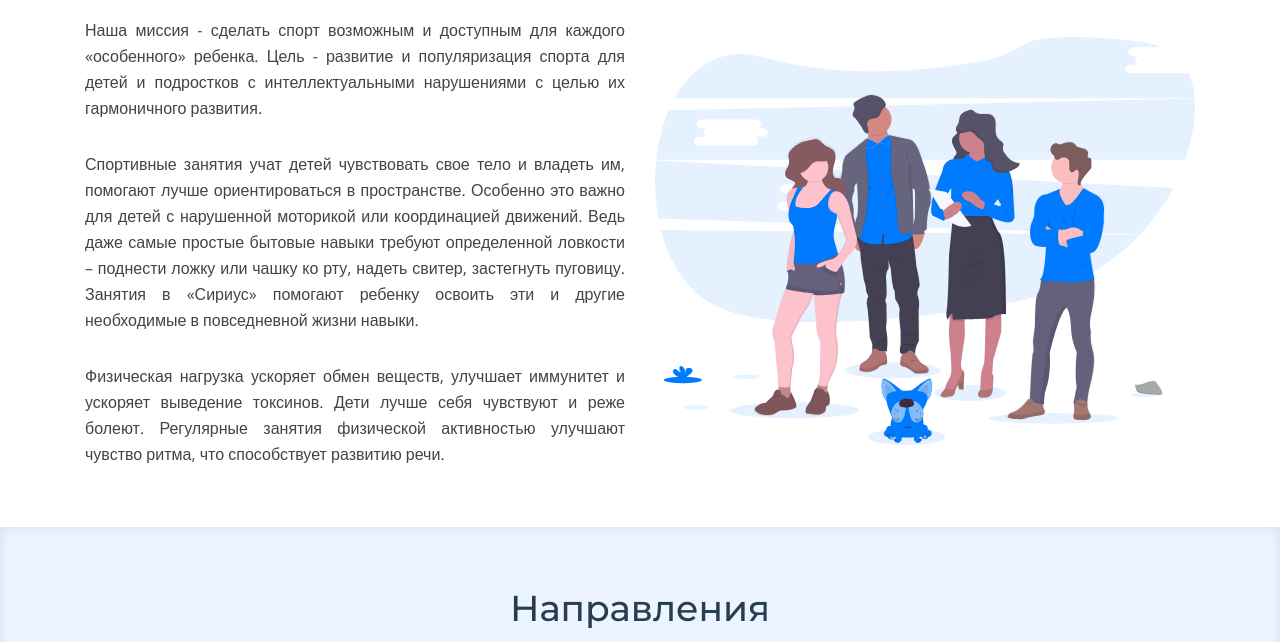
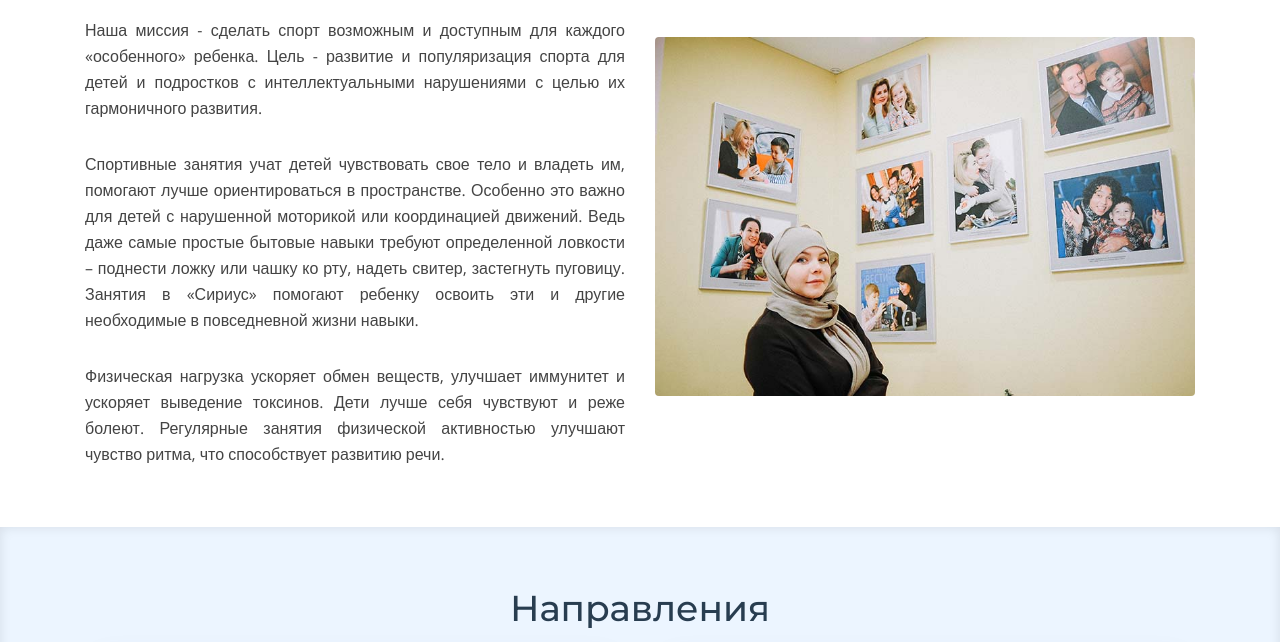
Before and after one commit to Armanitos94/sirius30, a plain HTML site: page index.html in a window 1280 px wide. Shown: the part 714-1356 px from the top of the page. Drawn offline with nearby package versions, Linux system fonts and the light colour scheme; files whose address does not match are found by name.

Commit message:
change photo

```diff
--- a/index.html
+++ b/index.html
@@ -27,7 +27,7 @@
   <!-- Main Stylesheet File -->
   <link href="css/style.css" rel="stylesheet">
 
- <!-- <script src="//code.jivosite.com/widget/vMXJXf6EUP" async></script>-->
+ <script src="//code.jivosite.com/widget/vMXJXf6EUP" async></script>
 
 
   <!-- =======================================================
@@ -114,7 +114,7 @@
           </div>
 
           <div class="col-lg-6 background order-lg-2 order-1 wow fadeInUp">
-            <img src="img/about-img.svg" class="img-fluid" alt="">
+            <img src="img/intro.jpg" class="img-fluid rounded" alt="">
           </div>
         </div>
       </div>
```
Also changed, not shown: img/about-extra-1.svg (deleted), img/about-extra-2.svg (deleted), img/intro-img.svg (deleted), img/intro.jpg (added).
